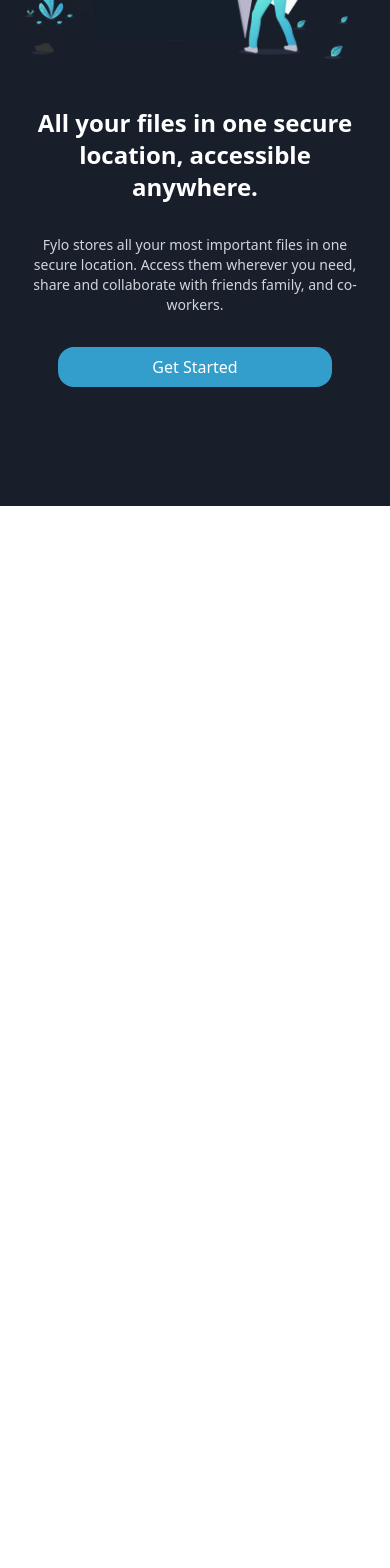
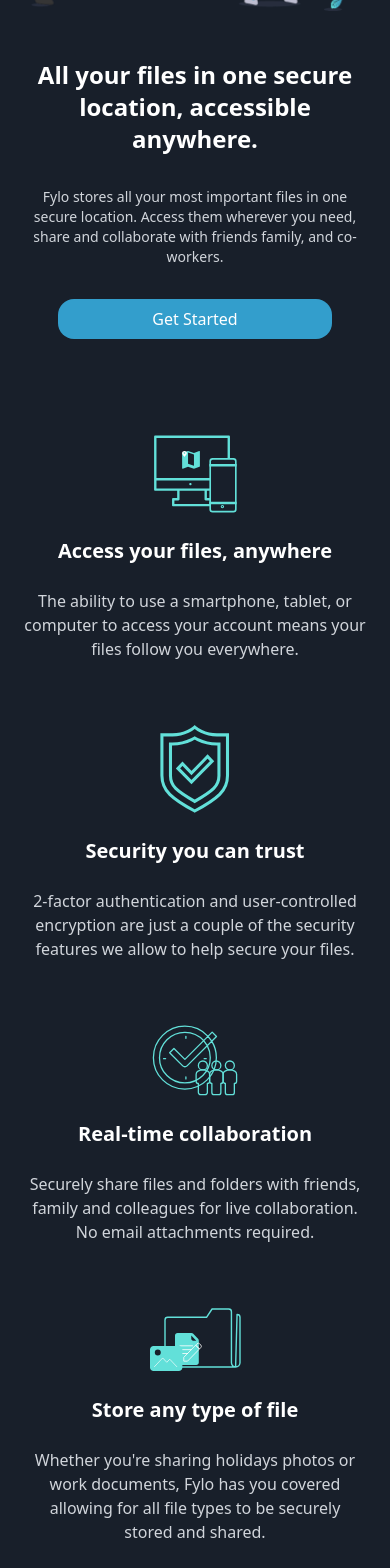
Before and after one commit to AtanasovCode/fylo-dark, a React (Vite) app: page / in a window 390 px wide. Shown: the part 338-1906 px from the top of the page. Before the commit the page ends 844 px from the top, so only its background shows below. Built offline with nearby package versions, Linux system fonts and the light colour scheme.

Commit message:
created mobile view of grid component

```diff
--- a/src/App.jsx
+++ b/src/App.jsx
@@ -2,12 +2,14 @@
 //importing components
 import Navigation from "./components/Navigation";
 import Hero from "./components/Hero";
+import FeaturesGrid from "./components/FeaturesGrid";
 
 const App = () => {
   return (
     <div className="w-full min-h-[100vh] bg-dark-blue-main font-open p-6 flex flex-col items-center justify-center sm:p-8 md:p-10 lg:px-12 lg:py-10">
       <Navigation />
       <Hero />
+      <FeaturesGrid />
     </div>
   );
 }
--- a/src/components/FeaturesGrid.jsx
+++ b/src/components/FeaturesGrid.jsx
@@ -1,8 +1,36 @@
+//importing icons for each individual feature
+import feature1 from '../assets/images/icon-access-anywhere.svg';
+import feature2 from '../assets/images/icon-security.svg';
+import feature3 from '../assets/images/icon-collaboration.svg';
+import feature4 from '../assets/images/icon-any-file.svg';
 
+//importing reusable component
+import Feature from "./Feature";
 
 const FeaturesGrid = () => {
     return (
-        <div></div>
+        <div className="grid grid-cols-1 gap-16 items-center content-center">
+            <Feature
+                icon={feature1}
+                title="Access your files, anywhere"
+                text="The ability to use a smartphone, tablet, or computer to access your account means your files follow you everywhere."
+            />
+            <Feature
+                icon={feature2}
+                title="Security you can trust"
+                text="2-factor authentication and user-controlled encryption are just a couple of the security features we allow to help secure your files."
+            />
+            <Feature
+                icon={feature3}
+                title="Real-time collaboration"
+                text="Securely share files and folders with friends, family and colleagues for live collaboration. No email attachments required."
+            />
+            <Feature
+                icon={feature4}
+                title="Store any type of file"
+                text="Whether you're sharing holidays photos or work documents, Fylo has you covered allowing for all file types to be securely stored and shared."
+            />
+        </div>
     );
 }
 
--- a/src/components/Hero.jsx
+++ b/src/components/Hero.jsx
@@ -3,7 +3,7 @@ import heroImage from '../assets/images/illustration-intro.png';
 
 const Hero = () => {
     return (
-        <div className="w-full flex flex-col items-center justify-center py-12 text-white sm:w-[80%] md:w-[70%] lg:w-[55%] lg:pt-20">
+        <div className="w-full flex flex-col items-center justify-center py-12 mb-12 text-white sm:w-[80%] md:w-[70%] lg:w-[55%] lg:pt-20">
             <div className="w-[100%] flex items-center justify-center mb-12 lg:w-[70%]">
                 <img
                     src={heroImage}
```
